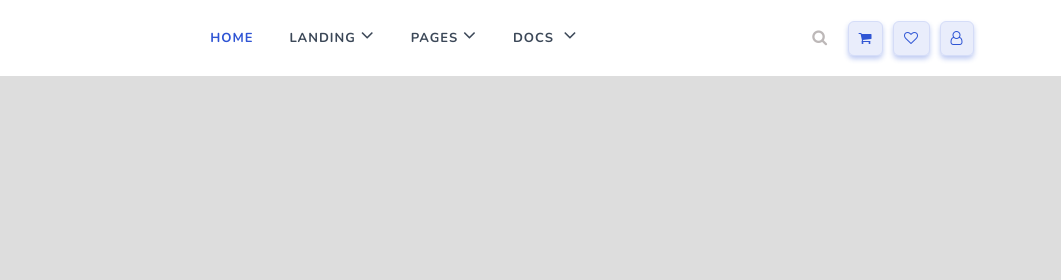
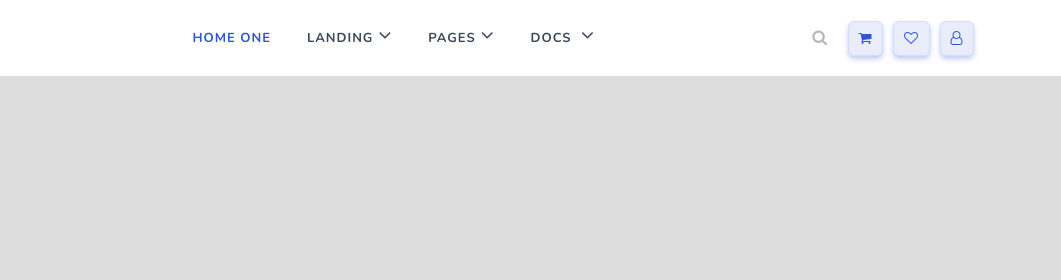
Before and after one commit to mdtofajjalhossen/landrick, a plain HTML site: page index.html in a window 1280 px wide. Shown: the top 280 px of the page, 219-1280 px from the left. Drawn offline with nearby package versions, Linux system fonts and the light colour scheme; files whose address does not match are found by name.

Commit message:
new file

```diff
--- a/index.html
+++ b/index.html
@@ -23,7 +23,7 @@
                           <div class="nav_collapse collapse navbar-collapse" id="navbarSupportedContent">
                             <ul class="navbar_nav navbar-nav m-auto mb-2 mb-lg-0">
                               <li class="nav-item">
-                                <a class="nav-link active" href="#">home</a>
+                                <a class="nav-link active" href="#">Home one</a>
                               </li>
                               <li class="nav-item">
                                 <a class="nav-link" href="#">landing<span class="drowp_icon"><i class="Dawn fa fa-angle-down"></i></span></a>
```
